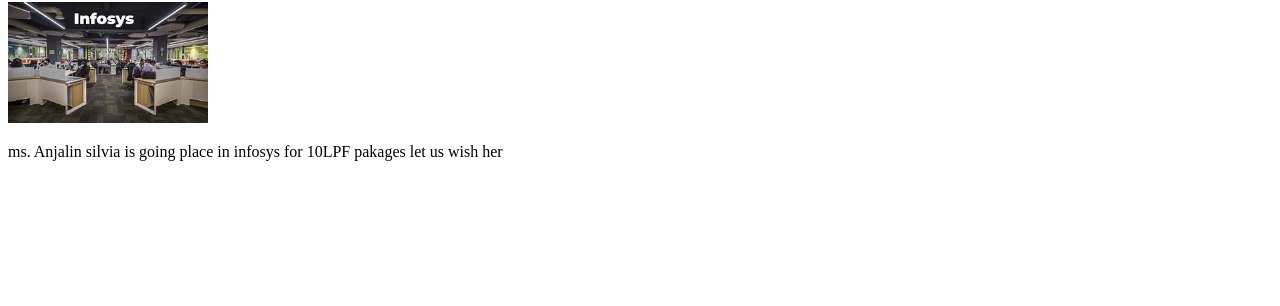
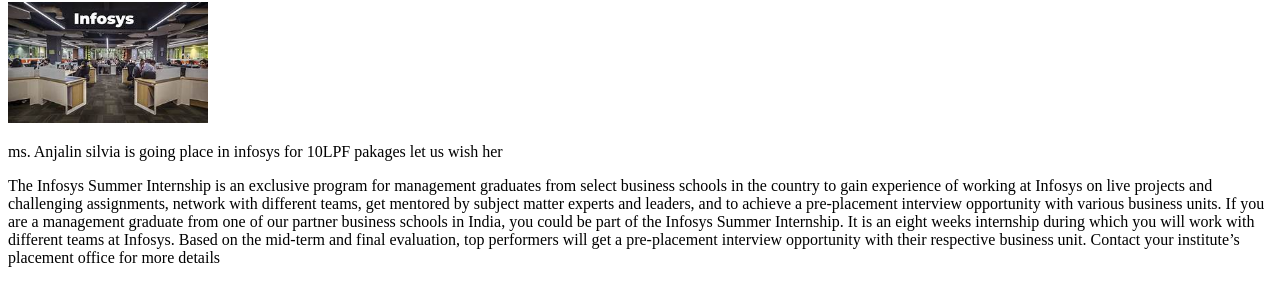
Before and after one commit to anjalinsilvia/Desktop, a plain HTML site: page index.html in a window 1280 px wide. Shown: the part 136-442 px from the top of the page. Drawn offline with Linux system fonts and the light colour scheme.

Commit message:
added paragraph

```diff
--- a/index.html
+++ b/index.html
@@ -9,6 +9,9 @@
     <h1>silvia</h1>
     <h1>new name </h1>
     <img width="200kp" src="profile.jpeg" alt="">
-<p>ms. Anjalin silvia is going place in infosys for 10LPF pakages let us wish her</p>
+    <p>ms. Anjalin silvia is going place in infosys for 10LPF pakages let us wish her</p>
+    <p>The Infosys Summer Internship is an exclusive program for management graduates from select business schools in the country to gain experience of working at Infosys on live projects and challenging assignments, network with different teams, get mentored by subject matter experts and leaders, and to achieve a pre-placement interview opportunity with various business units.
+
+        If you are a management graduate from one of our partner business schools in India, you could be part of the Infosys Summer Internship. It is an eight weeks internship during which you will work with different teams at Infosys. Based on the mid-term and final evaluation, top performers will get a pre-placement interview opportunity with their respective business unit. Contact your institute’s placement office for more details</p>
 </body>
 </html>
```
